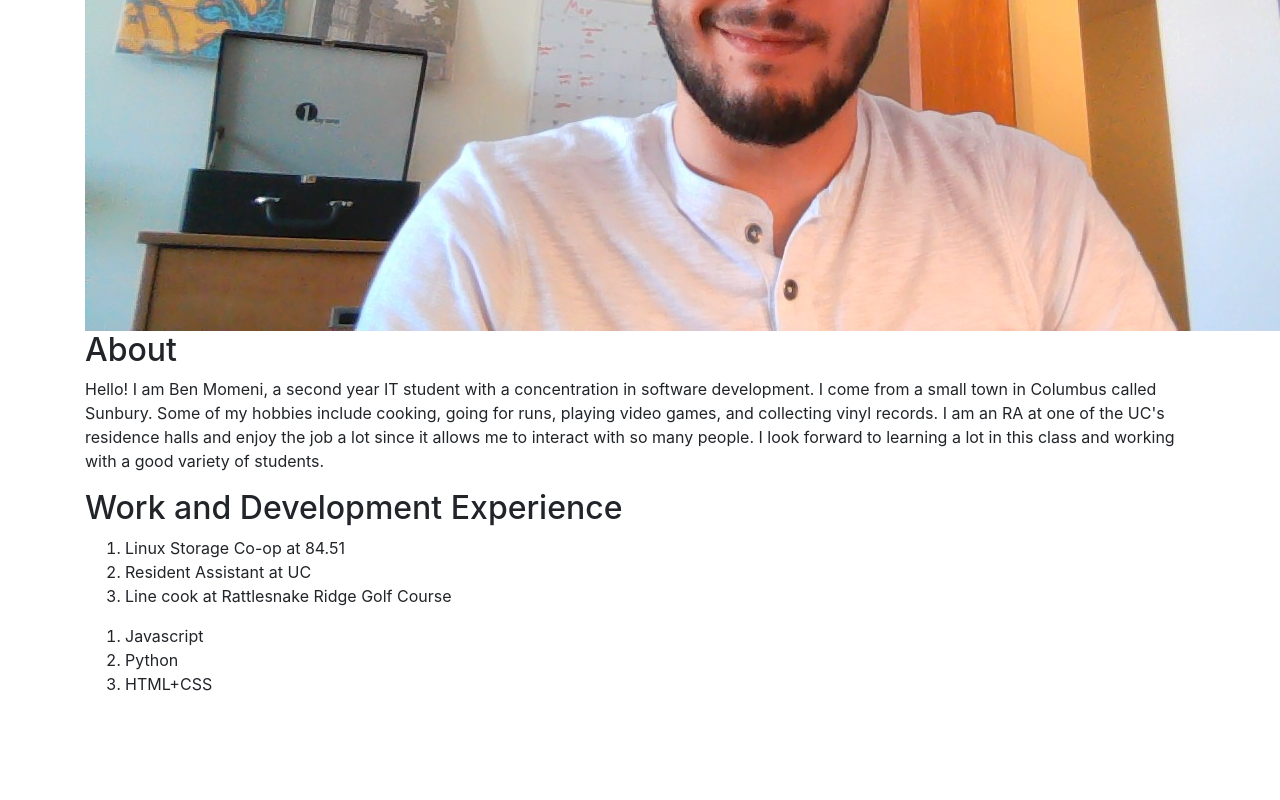
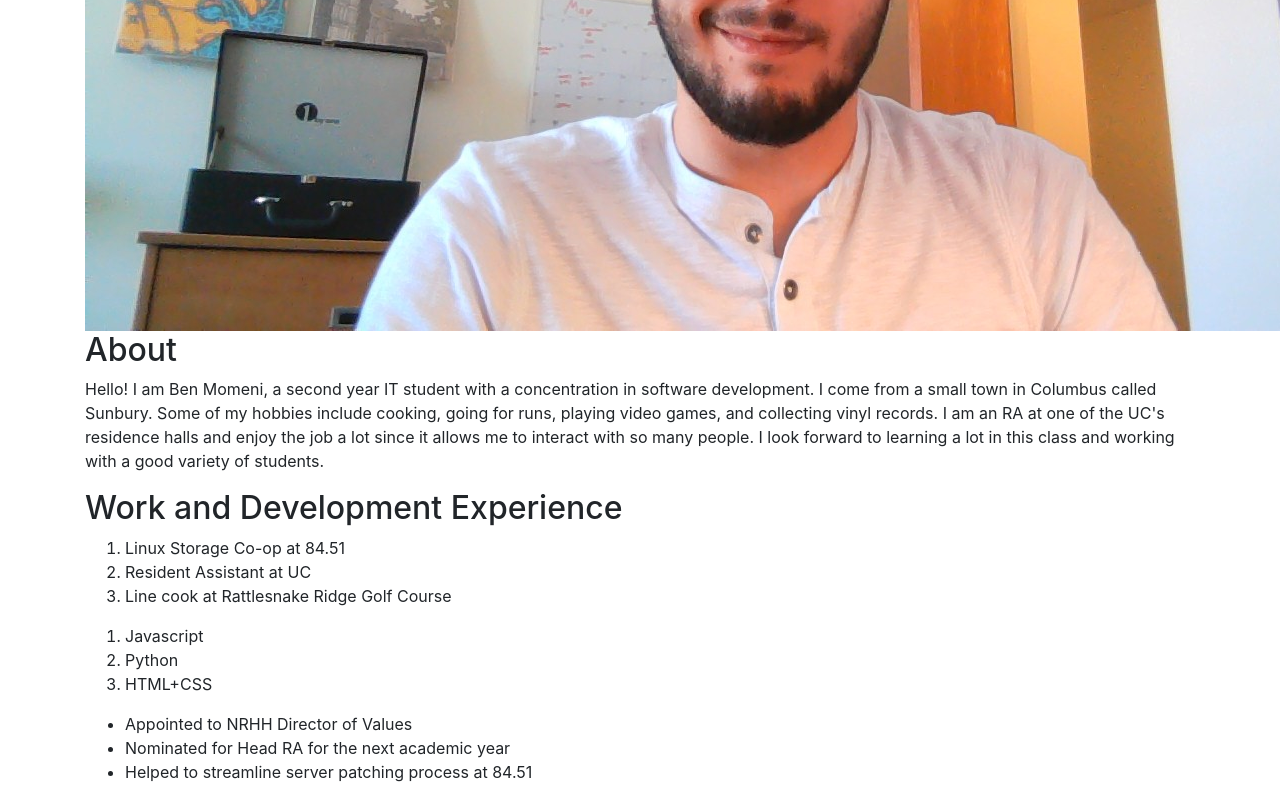
Before and after one commit to IT3049C-Students-Archive/1-online-portfolio-momeni, a website: page index.html in a window 1280 px wide. Shown: the part 445-1245 px from the top of the page. Before the commit the page ends 1157 px from the top, so only its background shows below. Drawn offline with nearby package versions, Linux system fonts and the light colour scheme.

Commit message:
Added Achievements section

```diff
--- a/index.html
+++ b/index.html
@@ -43,6 +43,16 @@
     </ol>
     </div>
 
+    <div class="section" id="achievements">
+    <ul>
+        <li>Appointed to NRHH Director of Values</li>
+        <li>Nominated for Head RA for the next academic year</li>
+        <li>Helped to streamline server patching process at 84.51</li>
+    </ul>
+    </div>
+
+
+
     </div>
 
 
```
